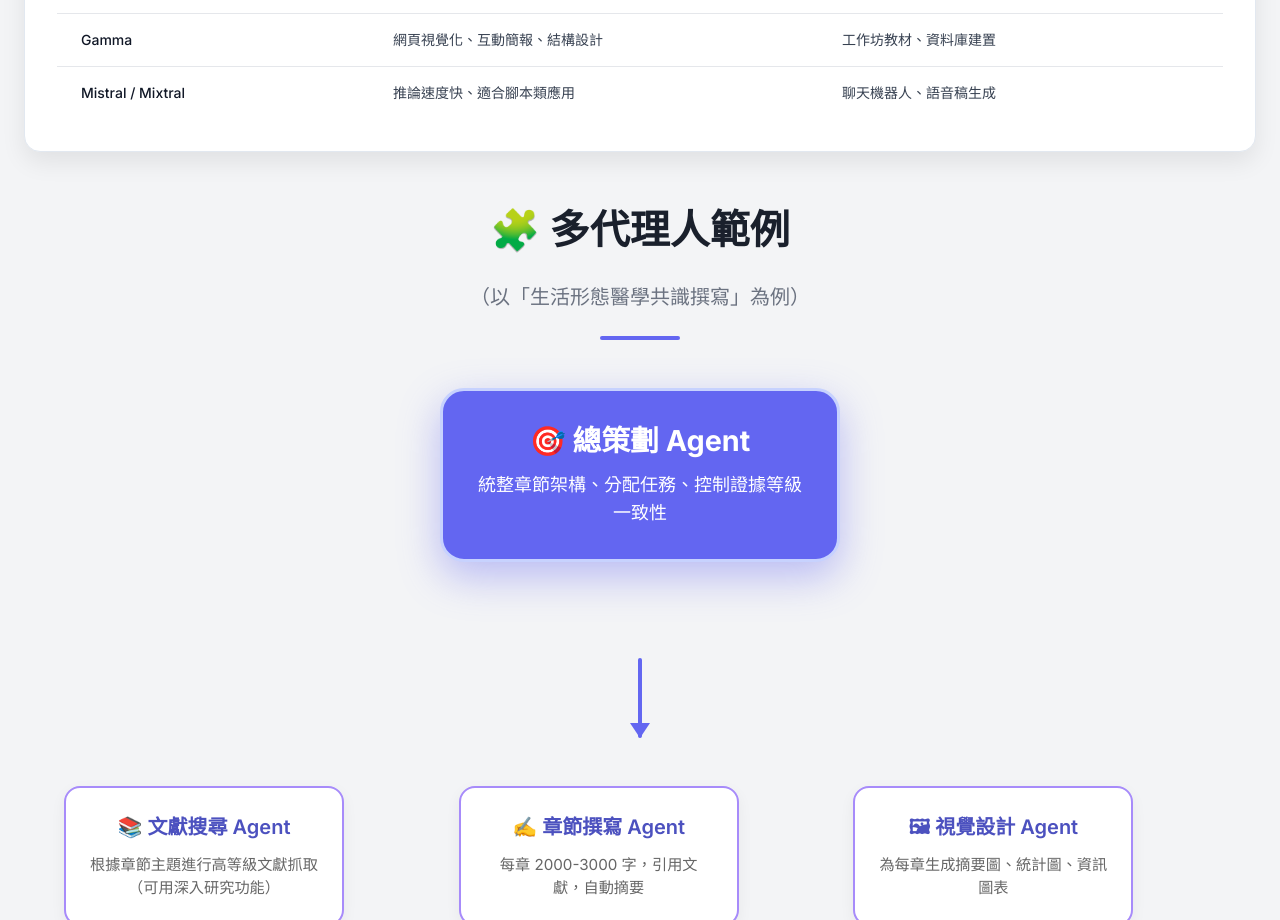
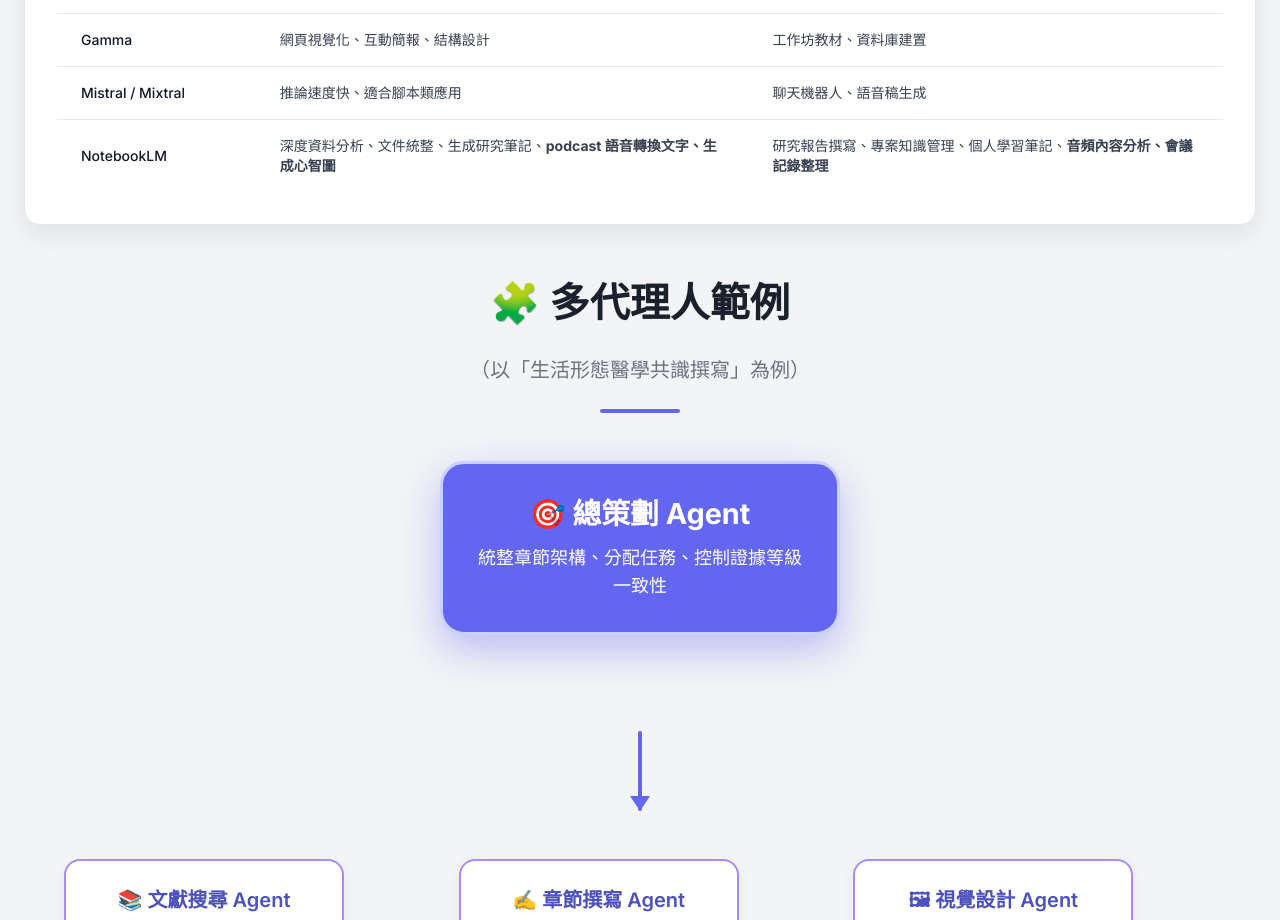
Before and after one commit to Luyun1224/Agent, a plain HTML site: page index.html in a window 1280 px wide. Shown: the part 1002-1922 px from the top of the page. Drawn offline with nearby package versions, Linux system fonts and the light colour scheme.

Commit message:
Update index.html

```diff
--- a/index.html
+++ b/index.html
@@ -318,6 +318,17 @@
                                 <div class="text-sm text-gray-700">聊天機器人、語音稿生成</div>
                             </td>
                         </tr>
+                        <tr>
+                            <td class="px-6 py-4 whitespace-nowrap">
+                                <div class="text-sm font-medium text-gray-900">NotebookLM</div>
+                            </td>
+                            <td class="px-6 py-4">
+                                <div class="text-sm text-gray-700">深度資料分析、文件統整、生成研究筆記、<b>podcast 語音轉換文字、生成心智圖</b></div>
+                            </td>
+                            <td class="px-6 py-4">
+                                <div class="text-sm text-gray-700">研究報告撰寫、專案知識管理、個人學習筆記、<b>音頻內容分析、會議記錄整理</b></div>
+                            </td>
+                        </tr>
                     </tbody>
                 </table>
             </div>
```
